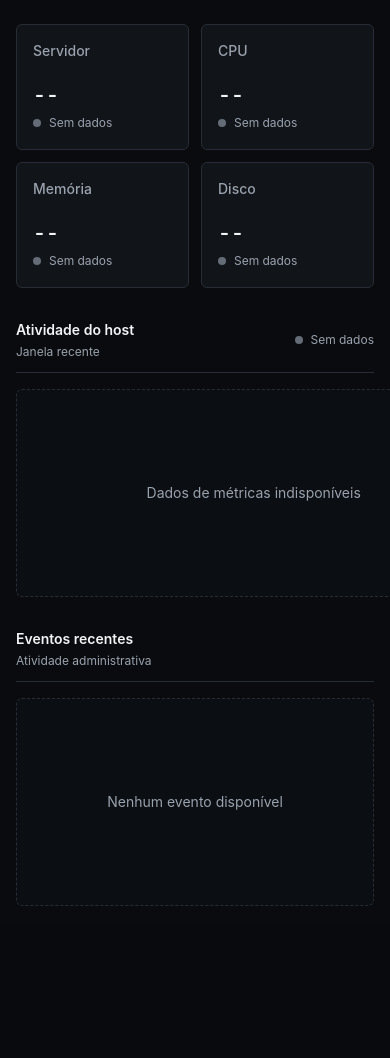
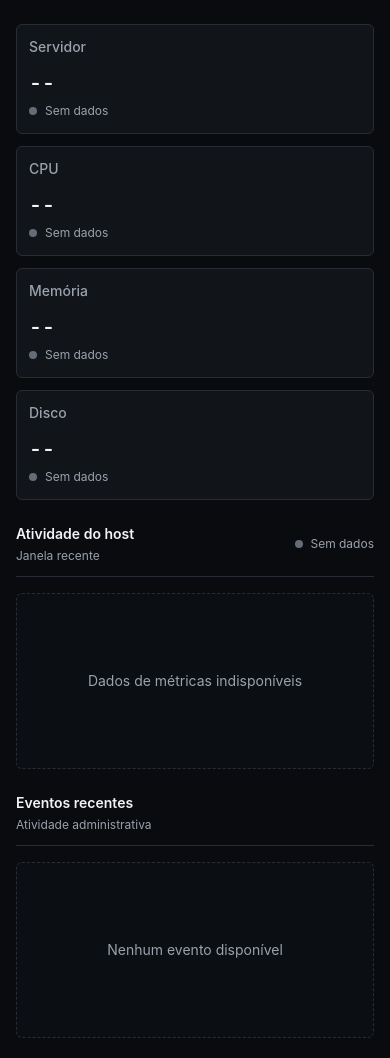
Before and after one commit to josecarlosromeiro1986/palworld-manager, a Python web app: template app/templates/home.html in a window 390 px wide; the page is wider, and only the part inside the window is pictured. Shown: the part 148-1206 px from the top of that part. Before the commit the page ends 1054 px from the top of that part, so only its background shows below. Run offline with Jinja, Linux system fonts and the light colour scheme; the template is opened without the code that fills it: most values are stand-ins (such as "Sample title", 1, 10 or a date in 2020); style sheets or scripts are compiled from the project's sources; some libraries are stand-ins or nearby versions.

Commit message:
fix: improve mobile dashboard layout

```diff
--- a/app/templates/home.html
+++ b/app/templates/home.html
@@ -14,7 +14,7 @@
 
 <section aria-labelledby="status-title">
   <h2 id="status-title" class="sr-only">Resumo do sistema</h2>
-  <div class="grid grid-cols-2 gap-3 xl:grid-cols-4">
+  <div class="grid grid-cols-1 gap-3 sm:grid-cols-2 xl:grid-cols-4">
     {% set summaries = [
       ("Servidor", "activity"),
       ("CPU", "cpu"),
@@ -22,19 +22,19 @@
       ("Disco", "hard-drive")
     ] %}
     {% for label, icon_name in summaries %}
-      <article class="min-h-28 rounded-md border bg-surface p-4">
+      <article class="min-h-24 rounded-md border bg-surface p-3 sm:min-h-28 sm:p-4">
         <div class="flex items-center justify-between gap-2 text-muted">
           <h3 class="text-sm font-medium">{{ label }}</h3>
           {{ icon(icon_name) }}
         </div>
-        <p class="mt-5 text-xl font-semibold tabular-nums text-ink">--</p>
+        <p class="mt-3 text-xl font-semibold tabular-nums text-ink sm:mt-5">--</p>
         <p class="status-placeholder mt-1 text-xs">Sem dados</p>
       </article>
     {% endfor %}
   </div>
 </section>
 
-<div class="mt-8 grid gap-8 xl:grid-cols-[minmax(0,2fr)_minmax(18rem,1fr)]">
+<div class="mt-6 grid gap-6 sm:mt-8 sm:gap-8 xl:grid-cols-[minmax(0,2fr)_minmax(18rem,1fr)]">
   <section aria-labelledby="activity-title" class="min-w-0">
     <div class="mb-4 flex items-center justify-between border-b pb-3">
       <div>
@@ -43,7 +43,7 @@
       </div>
       <span class="status-placeholder text-xs">Sem dados</span>
     </div>
-    <div class="flex aspect-[16/7] min-h-52 items-center justify-center rounded-md border border-dashed bg-surface/40 text-sm text-muted">
+    <div class="flex min-h-44 items-center justify-center rounded-md border border-dashed bg-surface/40 px-4 text-center text-sm text-muted sm:aspect-[16/7] sm:min-h-52">
       Dados de métricas indisponíveis
     </div>
   </section>
@@ -53,7 +53,7 @@
       <h2 id="events-title" class="text-sm font-semibold text-ink">Eventos recentes</h2>
       <p class="mt-1 text-xs text-muted">Atividade administrativa</p>
     </div>
-    <div class="flex min-h-52 items-center justify-center rounded-md border border-dashed bg-surface/40 px-5 text-center text-sm text-muted">
+    <div class="flex min-h-44 items-center justify-center rounded-md border border-dashed bg-surface/40 px-5 text-center text-sm text-muted sm:min-h-52">
       Nenhum evento disponível
     </div>
   </section>
--- a/app/templates/layouts/app.html
+++ b/app/templates/layouts/app.html
@@ -2,7 +2,7 @@
 {% from "components/icon.html" import icon with context %}
 
 {% block body %}
-<body class="min-h-screen bg-canvas font-sans text-ink antialiased">
+<body class="min-h-screen overflow-x-hidden bg-canvas font-sans text-ink antialiased">
   <div
     data-sidebar-backdrop
     class="fixed inset-0 z-40 hidden bg-black/70 lg:hidden"
@@ -62,7 +62,7 @@
     </div>
   </aside>
 
-  <div class="min-h-screen lg:pl-64">
+  <div class="min-h-screen min-w-0 lg:pl-64">
     <header class="sticky top-0 z-30 flex h-14 items-center border-b bg-canvas/95 px-4 backdrop-blur lg:hidden">
       <button
         type="button"
```
